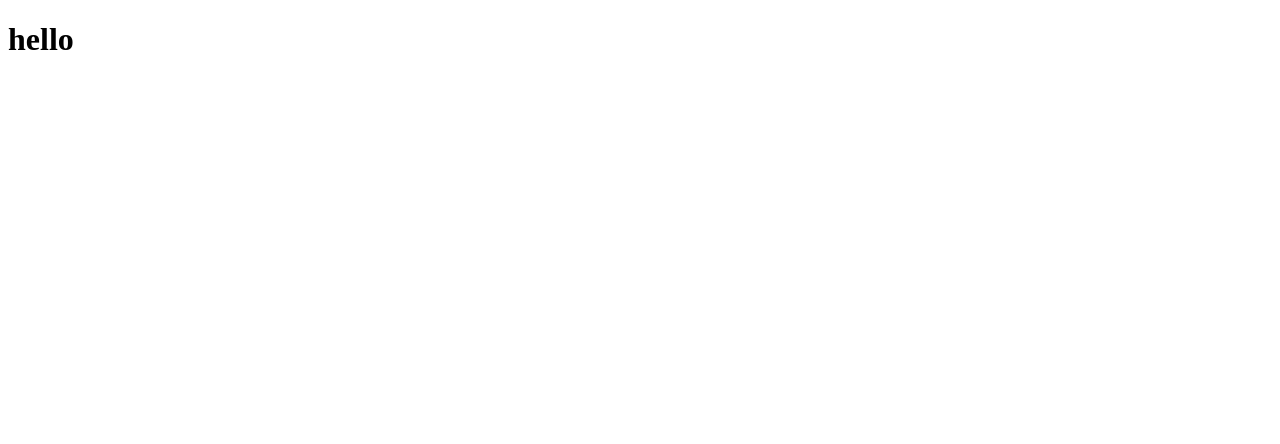
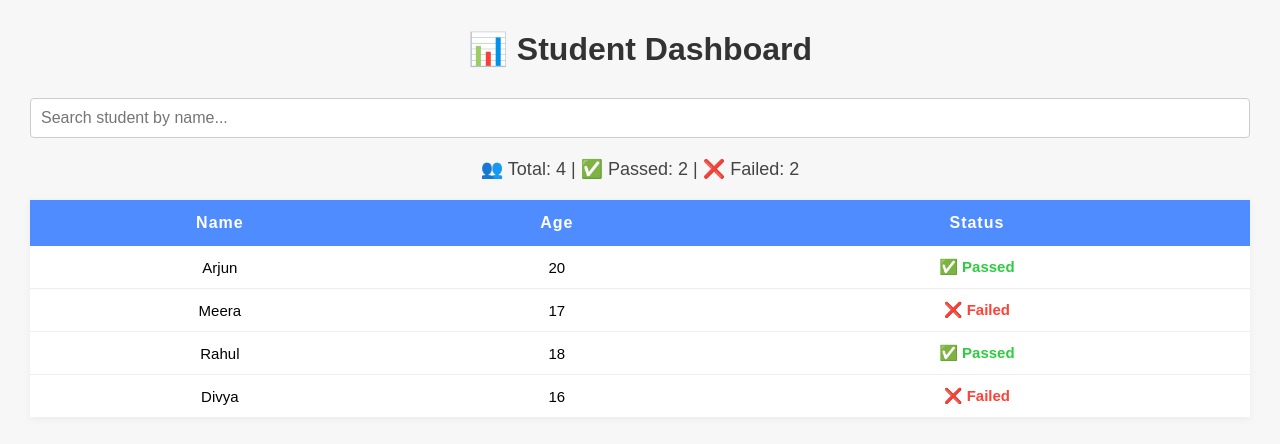
Before and after one commit to ananthu1219/test2, a plain HTML site: page 2/2.1/index.html in a window 1280 px wide. Drawn offline with Linux system fonts and the light colour scheme.

Commit message:
Your message

```diff
--- a/2/2.1/index.html
+++ b/2/2.1/index.html
@@ -1,12 +1,80 @@
-<!DOCTYPE html>
-<html lang="en">
 <head>
-    <meta charset="UTF-8">
-    <meta name="viewport" content="width=device-width, initial-scale=1.0">
-    <title>Document</title>
+  <meta charset="UTF-8">
+  <title>Student Dashboard</title>
+  <link rel="stylesheet" href="styles.css">
 </head>
 <body>
-    <h1>hello</h1>
-    <script src="script.js"></script>
+
+  <h1>📊 Student Dashboard</h1>
+
+  <!-- 🔍 Search Box -->
+  <input type="text" id="searchInput" placeholder="Search student by name...">
+
+  <div class="stats" id="stats"></div>
+
+  <table>
+    <thead>
+      <tr>
+        <th>Name</th>
+        <th>Age</th>
+        <th>Status</th>
+      </tr>
+    </thead>
+    <tbody id="studentTableBody"></tbody>
+  </table>
+
+  <script>
+    const students = [
+      { name: "Arjun", age: 20, passed: true },
+      { name: "Meera", age: 17, passed: false },
+      { name: "Rahul", age: 18, passed: true },
+      { name: "Divya", age: 16, passed: false }
+    ];
+
+    const tbody = document.getElementById("studentTableBody");
+    const stats = document.getElementById("stats");
+    const searchInput = document.getElementById("searchInput");
+
+    function renderTable(filteredStudents) {
+      tbody.innerHTML = "";
+      filteredStudents.forEach(student => {
+        const row = document.createElement("tr");
+
+        const nameCell = document.createElement("td");
+        nameCell.textContent = student.name;
+
+        const ageCell = document.createElement("td");
+        ageCell.textContent = student.age;
+
+        const statusCell = document.createElement("td");
+        statusCell.textContent = student.passed ? "✅ Passed" : "❌ Failed";
+        statusCell.className = student.passed ? "passed" : "failed";
+
+        row.appendChild(nameCell);
+        row.appendChild(ageCell);
+        row.appendChild(statusCell);
+        tbody.appendChild(row);
+      });
+    }
+
+    function updateStats(data) {
+      const total = data.length;
+      const passed = data.filter(s => s.passed).length;
+      const failed = total - passed;
+      stats.innerHTML = `👥 Total: ${total} | ✅ Passed: ${passed} | ❌ Failed: ${failed}`;
+    }
+
+    // Initial render
+    renderTable(students);
+    updateStats(students);
+
+    // 🔍 Search filter
+    searchInput.addEventListener("input", () => {
+      const searchTerm = searchInput.value.toLowerCase();
+      const filtered = students.filter(s => s.name.toLowerCase().includes(searchTerm));
+      renderTable(filtered);
+      updateStats(filtered);
+    });
+  </script>
+
 </body>
-</html>
--- a/2/2.1/script.js
+++ b/2/2.1/script.js
@@ -1,5 +1,12 @@
-const h=(n)=>{
-    return n%2===0 ?"even":"odd";
-};
-console.log(h(10));
-console.log(h(9));
+const students = [
+  { name: "Arjun", age: 20, passed: true },
+  { name: "Meera", age: 17, passed: false },
+  { name: "Rahul", age: 19, passed: true },
+  { name: "Anjali", age: 18, passed: false },
+  { name: "Kiran", age: 21, passed: true }
+];
+const message = students.map(({name, age}) => {
+  return `${name} is ${age} years old.`;
+});
+
+message.forEach(msg => console.log(msg));
--- /dev/null
+++ b/2/2.1/styles.css
@@ -0,0 +1,68 @@
+body {
+  font-family: Arial, sans-serif;
+  background: #f7f7f7;
+  margin: 0;
+  padding: 30px;
+}
+
+h1 {
+  text-align: center;
+  color: #333;
+  margin-bottom: 30px;
+}
+
+#searchInput {
+  padding: 10px;
+  width: 100%;
+  margin-bottom: 20px;
+  font-size: 16px;
+  border: 1px solid #ccc;
+  border-radius: 4px;
+  box-sizing: border-box;
+}
+
+.stats {
+  margin-bottom: 20px;
+  font-size: 18px;
+  color: #444;
+  text-align: center;
+}
+
+table {
+  width: 100%;
+  border-collapse: collapse;
+  background: #fff;
+  box-shadow: 0 2px 8px rgba(0,0,0,0.05);
+}
+
+thead {
+  background: #4f8cff;
+  color: #fff;
+}
+
+thead th {
+  padding: 14px 8px;
+  font-size: 16px;
+  letter-spacing: 1px;
+}
+
+tbody td {
+  padding: 12px 8px;
+  border-bottom: 1px solid #eee;
+  text-align: center;
+  font-size: 15px;
+}
+
+tr:last-child td {
+  border-bottom: none;
+}
+
+.passed {
+  color: #2ecc40;
+  font-weight: bold;
+}
+
+.failed {
+  color: #ff4136;
+  font-weight: bold;
+}
```
Also changed, not shown: 2/2.1/app.js (added, +9 -0 lines).
